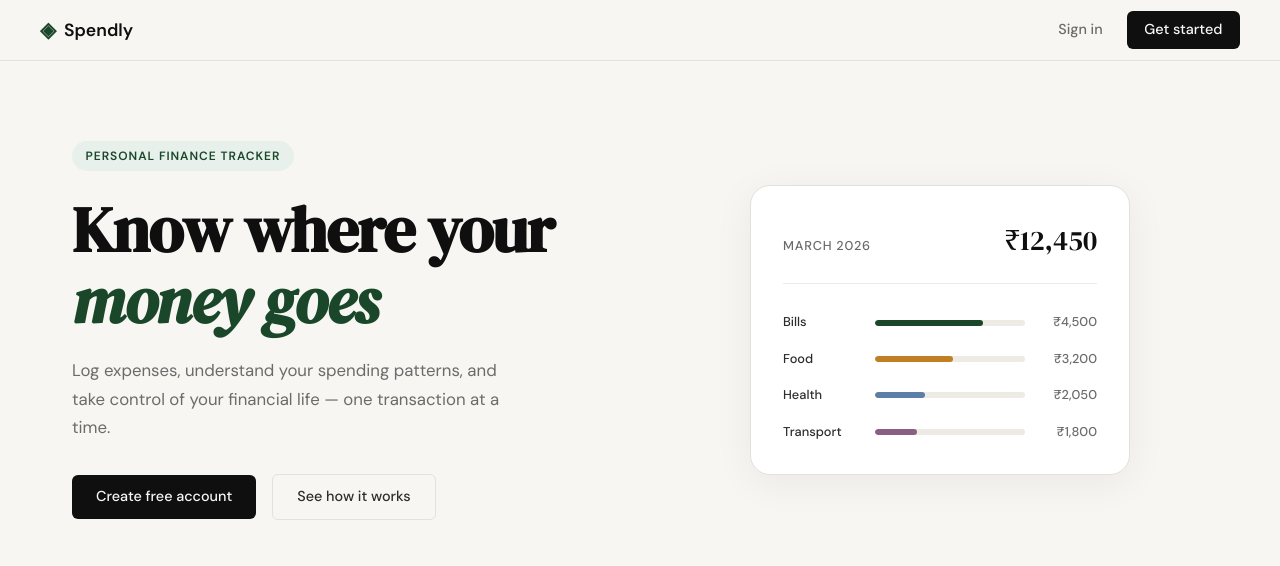
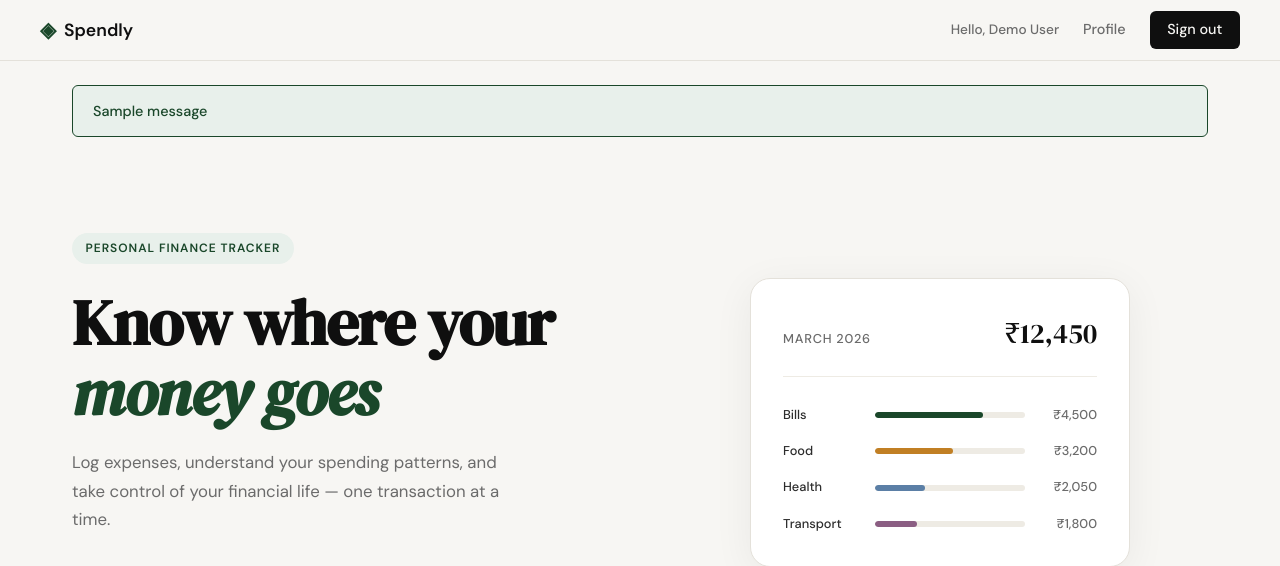
Before and after one commit to adeshgawai/expense-tracker, a Flask app: page / in a window 1280 px wide. Shown: the top 566 px of the page. Run offline with Flask 3, Linux system fonts and the light colour scheme; a user stored in the database is signed in; one stand-in notice (Sample message) is shown.

Commit message:
login-and-logout functionality added

```diff
--- a/app.py
+++ b/app.py
@@ -1,5 +1,7 @@
 import os
 from flask import Flask, flash, redirect, render_template, request, session, url_for
+
+from werkzeug.security import check_password_hash
 
 from database.db import create_user, get_user_by_email, init_db, seed_db
 
@@ -23,6 +25,9 @@ def landing():
 
 @app.route("/register", methods=["GET", "POST"])
 def register():
+    if session.get("user_id") and request.method == "GET":
+        return redirect(url_for("landing"))
+
     if request.method == "POST":
         name = request.form.get("name", "").strip()
         email = request.form.get("email", "").strip()
@@ -61,19 +66,43 @@ def register():
     return render_template("register.html")
 
 
-@app.route("/login")
+@app.route("/login", methods=["GET", "POST"])
 def login():
+    if session.get("user_id") and request.method == "GET":
+        return redirect(url_for("landing"))
+
+    if request.method == "POST":
+        email = request.form.get("email", "").strip()
+        password = request.form.get("password", "")
+
+        if not email or not password:
+            return render_template(
+                "login.html",
+                error="All fields are required.",
+                email=email,
+            )
+
+        user = get_user_by_email(email)
+        if not user or not check_password_hash(user["password_hash"], password):
+            return render_template(
+                "login.html",
+                error="Invalid email or password.",
+                email=email,
+            )
+
+        session["user_id"] = user["id"]
+        session["user_name"] = user["name"]
+        flash(f"Welcome back, {user['name']}!", "success")
+        return redirect(url_for("landing"))
+
     return render_template("login.html")
 
 
-
-# ------------------------------------------------------------------ #
-# Placeholder routes — students will implement these                  #
-# ------------------------------------------------------------------ #
-
 @app.route("/logout")
 def logout():
-    return "Logout — coming in Step 3"
+    session.clear()
+    flash("You have been logged out.", "info")
+    return redirect(url_for("landing"))
 
 
 @app.route("/terms")
--- a/static/css/style.css
+++ b/static/css/style.css
@@ -113,11 +113,50 @@ a { color: inherit; text-decoration: none; }
 
 .nav-cta:hover { background: var(--accent) !important; }
 
+.nav-user {
+    font-size: 0.85rem;
+    color: var(--ink-muted);
+    font-weight: 500;
+}
+
 /* ------------------------------------------------------------------ */
-/* Main                                                                */
+/* Main & Flash Alerts                                                 */
 /* ------------------------------------------------------------------ */
 
 .main-content { min-height: calc(100vh - 60px - 100px); }
+
+.flash-container {
+    max-width: var(--max-width);
+    margin: 1.5rem auto 0;
+    padding: 0 2rem;
+}
+
+.flash-alert {
+    padding: 0.85rem 1.25rem;
+    border-radius: var(--radius-sm);
+    font-size: 0.9rem;
+    font-weight: 500;
+    margin-bottom: 1rem;
+    border: 1px solid transparent;
+}
+
+.flash-success {
+    background: var(--accent-light);
+    color: var(--accent);
+    border-color: var(--accent);
+}
+
+.flash-info {
+    background: var(--accent-2-light);
+    color: var(--accent-2);
+    border-color: var(--accent-2);
+}
+
+.flash-danger, .flash-error {
+    background: var(--danger-light);
+    color: var(--danger);
+    border-color: var(--danger);
+}
 
 /* ------------------------------------------------------------------ */
 /* Hero                                                                */
--- a/templates/base.html
+++ b/templates/base.html
@@ -19,13 +19,28 @@
                 <span class="brand-name">Spendly</span>
             </a>
             <div class="nav-links">
-                <a href="{{ url_for('login') }}">Sign in</a>
-                <a href="{{ url_for('register') }}" class="nav-cta">Get started</a>
+                {% if session.get('user_id') %}
+                    <span class="nav-user">Hello, {{ session.get('user_name') }}</span>
+                    <a href="{{ url_for('profile') }}">Profile</a>
+                    <a href="{{ url_for('logout') }}" class="nav-cta">Sign out</a>
+                {% else %}
+                    <a href="{{ url_for('login') }}">Sign in</a>
+                    <a href="{{ url_for('register') }}" class="nav-cta">Get started</a>
+                {% endif %}
             </div>
         </div>
     </nav>
 
     <main class="main-content">
+        {% with messages = get_flashed_messages(with_categories=true) %}
+            {% if messages %}
+                <div class="flash-container">
+                    {% for category, message in messages %}
+                        <div class="flash-alert flash-{{ category }}">{{ message }}</div>
+                    {% endfor %}
+                </div>
+            {% endif %}
+        {% endwith %}
         {% block content %}{% endblock %}
     </main>
 
--- a/templates/login.html
+++ b/templates/login.html
@@ -17,11 +17,12 @@
             <div class="auth-error">{{ error }}</div>
             {% endif %}
 
-            <form method="POST" action="/login">
+            <form method="POST" action="{{ url_for('login') }}">
                 <div class="form-group">
                     <label for="email">Email address</label>
                     <input type="email" id="email" name="email"
                            class="form-input" placeholder="adesh@example.com"
+                           value="{{ email or '' }}"
                            required autofocus>
                 </div>
                 <div class="form-group">
```
Also changed, not shown: tests/test_login_logout.py (added, +112 -0 lines), .agents/plans/login_logout_plan.md (added), .agents/specs/03-login-logout.md (added), spendly.db.
